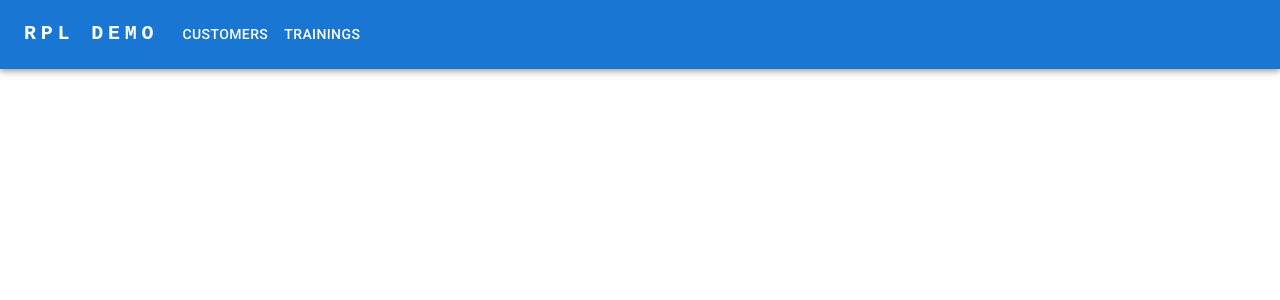
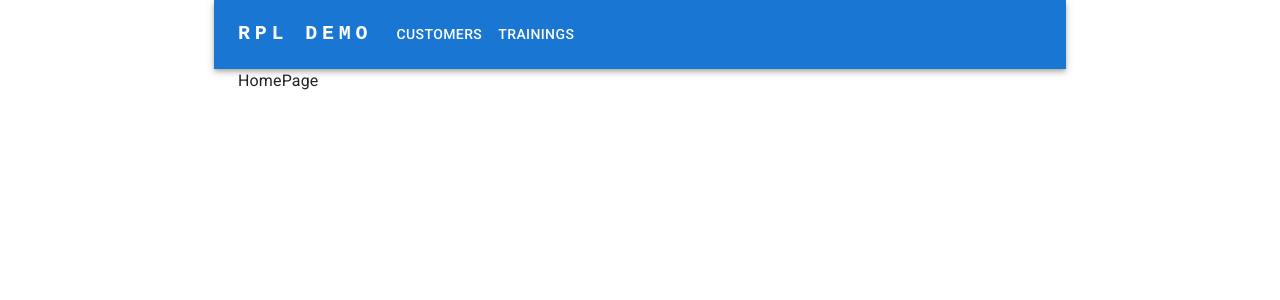
Before and after one commit to thanh-ha-nguyen/front-end-programming-rpl-demo, a React (Vite) app: page / in a window 1280 px wide. Shown: the top 300 px of the page. Built offline with nearby package versions, Linux system fonts and the light colour scheme.

Commit message:
Setup React Router for routing.

```diff
--- a/package.json
+++ b/package.json
@@ -19,7 +19,8 @@
     "@mui/icons-material": "^7.3.5",
     "@mui/material": "^7.3.5",
     "react": "^19.1.1",
-    "react-dom": "^19.1.1"
+    "react-dom": "^19.1.1",
+    "react-router": "^7.9.5"
   },
   "devDependencies": {
     "@eslint/js": "^9.36.0",
--- a/src/App.tsx
+++ b/src/App.tsx
@@ -1,115 +1,20 @@
-import React from "react";
-import AppBar from '@mui/material/AppBar';
-import Box from '@mui/material/Box';
-import Toolbar from '@mui/material/Toolbar';
-import IconButton from '@mui/material/IconButton';
-import Typography from '@mui/material/Typography';
-import Menu from '@mui/material/Menu';
-import MenuIcon from '@mui/icons-material/Menu';
-import Container from '@mui/material/Container';
-import Button from '@mui/material/Button';
-import MenuItem from '@mui/material/MenuItem';
-import pages from './pages';
+import { HashRouter, Route, Routes } from "react-router";
+import MainLayout from "./layouts/MainLayout";
+import CustomersPage from "./pages/customers";
+import HomePage from "./pages/home";
+import TrainingsPage from "./pages/trainings";
 
 function App() {
-  const [anchorElNav, setAnchorElNav] = React.useState<null | HTMLElement>(null);
-
-  const handleOpenNavMenu = (event: React.MouseEvent<HTMLElement>) => {
-    setAnchorElNav(event.currentTarget);
-  };
-
-  const handleCloseNavMenu = () => {
-    setAnchorElNav(null);
-  };
-
   return (
-    <AppBar position="static">
-      <Container maxWidth="xl">
-        <Toolbar disableGutters>
-          <Typography
-            variant="h6"
-            noWrap
-            component="a"
-            href="#app-bar-with-responsive-menu"
-            sx={{
-              mr: 2,
-              display: { xs: "none", md: "flex" },
-              fontFamily: "monospace",
-              fontWeight: 700,
-              letterSpacing: ".3rem",
-              color: "inherit",
-              textDecoration: "none",
-            }}
-          >
-            RPL DEMO
-          </Typography>
-
-          <Box sx={{ flexGrow: 1, display: { xs: "flex", md: "none" } }}>
-            <IconButton
-              size="large"
-              aria-label="account of current user"
-              aria-controls="menu-appbar"
-              aria-haspopup="true"
-              onClick={handleOpenNavMenu}
-              color="inherit"
-            >
-              <MenuIcon />
-            </IconButton>
-            <Menu
-              id="menu-appbar"
-              anchorEl={anchorElNav}
-              anchorOrigin={{
-                vertical: "bottom",
-                horizontal: "left",
-              }}
-              keepMounted
-              transformOrigin={{
-                vertical: "top",
-                horizontal: "left",
-              }}
-              open={Boolean(anchorElNav)}
-              onClose={handleCloseNavMenu}
-              sx={{ display: { xs: "block", md: "none" } }}
-            >
-              {pages.map((page, index) => (
-                <MenuItem key={index} onClick={handleCloseNavMenu}>
-                  <Typography sx={{ textAlign: "center" }}>{page.title}</Typography>
-                </MenuItem>
-              ))}
-            </Menu>
-          </Box>
-          <Typography
-            variant="h5"
-            noWrap
-            component="a"
-            href="#app-bar-with-responsive-menu"
-            sx={{
-              mr: 2,
-              display: { xs: "flex", md: "none" },
-              flexGrow: 1,
-              fontFamily: "monospace",
-              fontWeight: 700,
-              letterSpacing: ".3rem",
-              color: "inherit",
-              textDecoration: "none",
-            }}
-          >
-            RPL DEMO
-          </Typography>
-          <Box sx={{ flexGrow: 1, display: { xs: "none", md: "flex" } }}>
-            {pages.map((page, index) => (
-              <Button
-                key={index}
-                onClick={handleCloseNavMenu}
-                sx={{ my: 2, color: "white", display: "block" }}
-              >
-                {page.title}
-              </Button>
-            ))}
-          </Box>
-        </Toolbar>
-      </Container>
-    </AppBar>
+    <HashRouter>
+      <Routes>
+        <Route Component={MainLayout}>
+          <Route index Component={HomePage} />
+          <Route path="customers" Component={CustomersPage} />
+          <Route path="trainings" Component={TrainingsPage} />
+        </Route>
+      </Routes>
+    </HashRouter>
   );
 }
 
--- /dev/null
+++ b/src/layouts/MainLayout.tsx
@@ -0,0 +1,125 @@
+import MenuIcon from "@mui/icons-material/Menu";
+import AppBar from "@mui/material/AppBar";
+import Box from "@mui/material/Box";
+import Button from "@mui/material/Button";
+import Container from "@mui/material/Container";
+import IconButton from "@mui/material/IconButton";
+import Menu from "@mui/material/Menu";
+import MenuItem from "@mui/material/MenuItem";
+import Toolbar from "@mui/material/Toolbar";
+import Typography from "@mui/material/Typography";
+import React from "react";
+import { Outlet } from "react-router";
+
+const pages = ["Customers", "Trainings"];
+
+function MainLayout() {
+  const [anchorElNav, setAnchorElNav] = React.useState<null | HTMLElement>(
+    null
+  );
+
+  const handleOpenNavMenu = (event: React.MouseEvent<HTMLElement>) => {
+    setAnchorElNav(event.currentTarget);
+  };
+
+  const handleCloseNavMenu = () => {
+    setAnchorElNav(null);
+  };
+
+  return (
+    <Container maxWidth="md">
+      <AppBar position="static">
+        <Container>
+          <Toolbar disableGutters>
+            <Typography
+              variant="h6"
+              noWrap
+              component="a"
+              href="#app-bar-with-responsive-menu"
+              sx={{
+                mr: 2,
+                display: { xs: "none", md: "flex" },
+                fontFamily: "monospace",
+                fontWeight: 700,
+                letterSpacing: ".3rem",
+                color: "inherit",
+                textDecoration: "none",
+              }}
+            >
+              RPL DEMO
+            </Typography>
+
+            <Box sx={{ flexGrow: 1, display: { xs: "flex", md: "none" } }}>
+              <IconButton
+                size="large"
+                aria-label="account of current user"
+                aria-controls="menu-appbar"
+                aria-haspopup="true"
+                onClick={handleOpenNavMenu}
+                color="inherit"
+              >
+                <MenuIcon />
+              </IconButton>
+              <Menu
+                id="menu-appbar"
+                anchorEl={anchorElNav}
+                anchorOrigin={{
+                  vertical: "bottom",
+                  horizontal: "left",
+                }}
+                keepMounted
+                transformOrigin={{
+                  vertical: "top",
+                  horizontal: "left",
+                }}
+                open={Boolean(anchorElNav)}
+                onClose={handleCloseNavMenu}
+                sx={{ display: { xs: "block", md: "none" } }}
+              >
+                {pages.map((page, index) => (
+                  <MenuItem key={index} onClick={handleCloseNavMenu}>
+                    <Typography sx={{ textAlign: "center" }}>{page}</Typography>
+                  </MenuItem>
+                ))}
+              </Menu>
+            </Box>
+            <Typography
+              variant="h5"
+              noWrap
+              component="a"
+              href="#app-bar-with-responsive-menu"
+              sx={{
+                mr: 2,
+                display: { xs: "flex", md: "none" },
+                flexGrow: 1,
+                fontFamily: "monospace",
+                fontWeight: 700,
+                letterSpacing: ".3rem",
+                color: "inherit",
+                textDecoration: "none",
+              }}
+            >
+              RPL DEMO
+            </Typography>
+            <Box sx={{ flexGrow: 1, display: { xs: "none", md: "flex" } }}>
+              {pages.map((page, index) => (
+                <Button
+                  key={index}
+                  onClick={handleCloseNavMenu}
+                  sx={{ my: 2, color: "white", display: "block" }}
+                >
+                  {page}
+                </Button>
+              ))}
+            </Box>
+          </Toolbar>
+        </Container>
+      </AppBar>
+      <Container>
+        <Outlet />
+      </Container>
+    </Container>
+  );
+}
+
+export default MainLayout;
--- /dev/null
+++ b/src/pages/home.tsx
@@ -0,0 +1,5 @@
+function HomePage() {
+  return "HomePage"
+}
+
+export default HomePage;
--- a/src/pages/index.ts
+++ /dev/null
@@ -1,15 +0,0 @@
-import type React from "react";
-import CustomersPage from "./customers";
-import TrainingsPage from "./trainings";
-
-interface AppPage {
-  title?: string;
-  component: React.ComponentType;
-}
-
-const pages: AppPage[] = [
-  { title: "Customers", component: CustomersPage },
-  { title: "Trainings", component: TrainingsPage },
-];
-
-export default pages;
```
Also changed, not shown: 1 other file (tests, documents, lock files or other folders).
